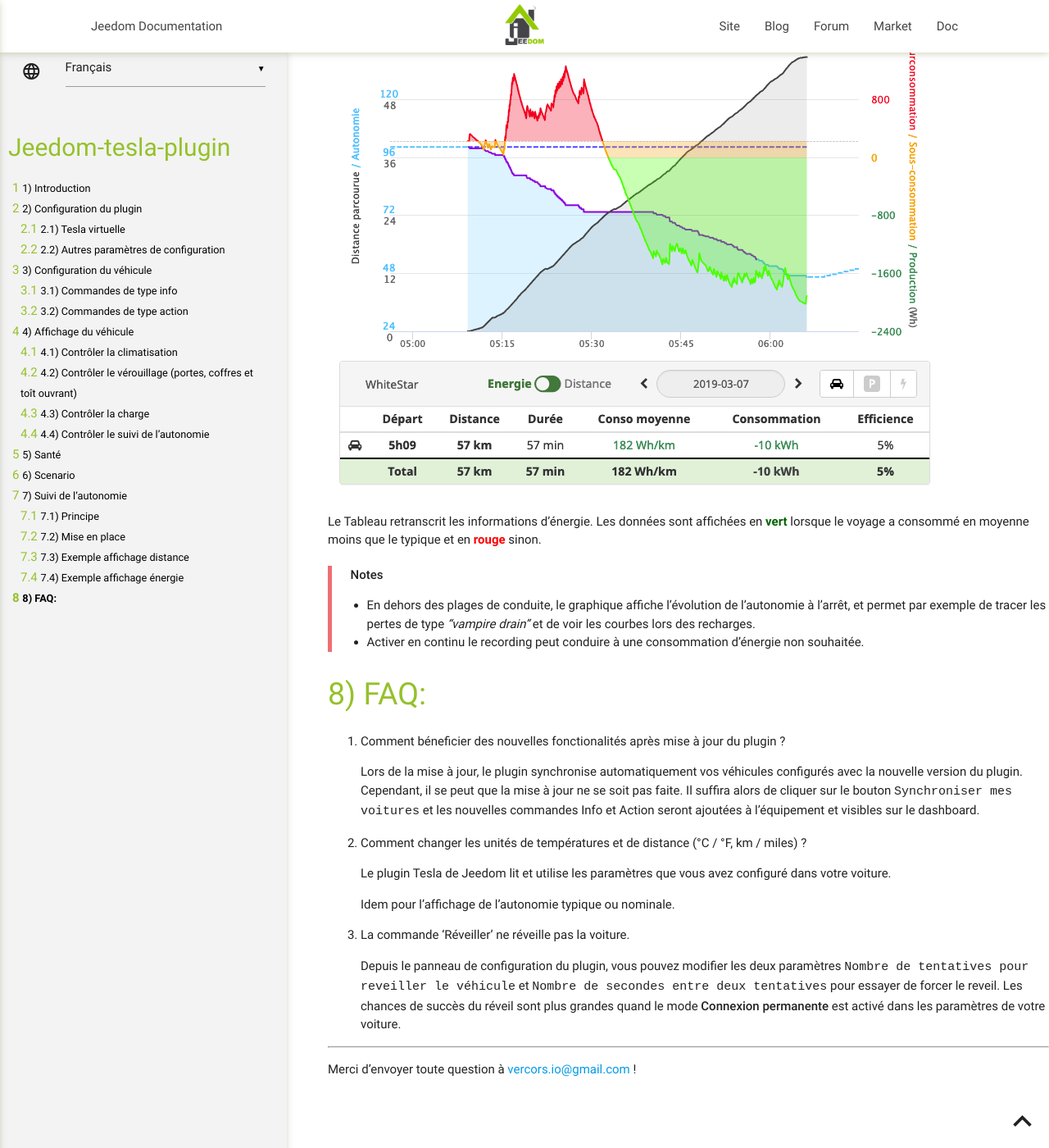
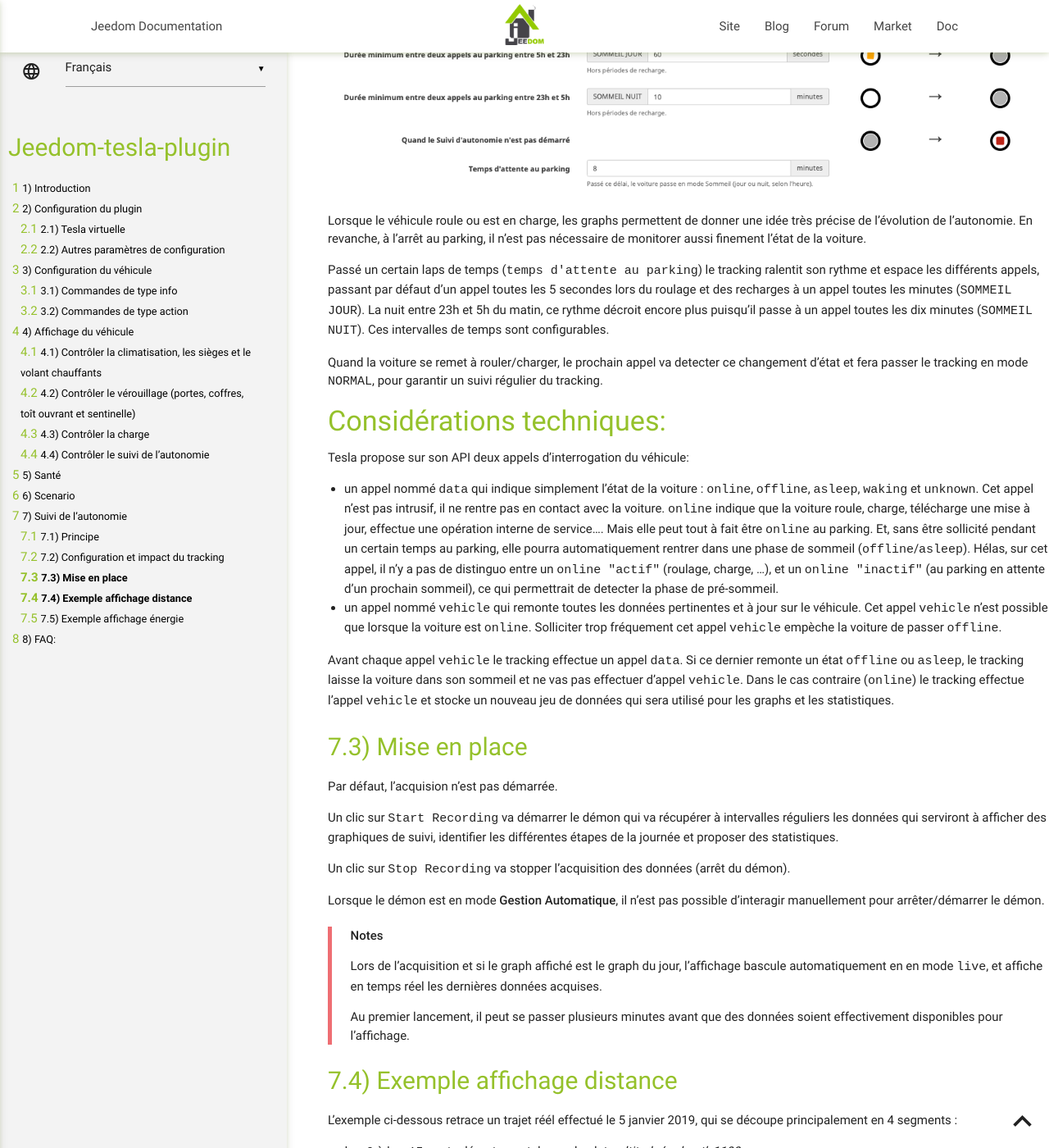
Before and after one commit to vercorsio/jeedom-tesla-plugin, a Jekyll site: the page built from fr_FR/index.md, in a window 1280 px wide and 1400 px high, scrolled down 16808 px. Shown: the whole window at 82% size. Built offline with Jekyll 4.4.1, drawn with Linux system fonts in a browser that asks for light colours; our own code applies the rules of GitHub Pages for plain Markdown files; some of the changed text lies outside the part shown.

Commit message:
Update doc and change log for version 1.8.0

```diff
--- a/fr_FR/index.md
+++ b/fr_FR/index.md
@@ -89,6 +89,8 @@
 
 ![config](../images/configPlugin-3.png)
 
+ * __Vehicle Identification Number (VIN)__ : Champ obligatoire qui permet d'identifier de manière unique votre véhicule pour intéragir avec les serveurs Tesla.
+
 ![config](../images/configCar-1.png)
 Le __Suivi de l'autonomie__ en mode `énergie` nécessite quelques informations liées à la batterie, telle que:
 
@@ -177,24 +179,41 @@
 
 L'odomètre est historisé, ce qui permet d'obtenir le graphique des km parcourus.
 
-Contrôler la climatisation
+Par défaut, le widget est mis à jour toutes les heures entre 5h du matin et 23h. Il est possible de désactiver cette mise à jour en décochant "Activer" en face de "cronHourly"
+
+![cronHourly](../images/widget-cronHourly.png)
+
+Contrôler la climatisation, les sièges et le volant chauffants
 --
 
 | Bouton | Description | Un clic sur ce bouton va ... |
 | --- | --- | --: |
 | ![clim off](../images/clim_off.png) | La climatisation est éteinte | _... allumer la climatisation_ |
 | ![clim on](../images/clim_on.gif) | La climatisation est allumée | _... éteindre la climatisation_ |
+| ![heaters on](../images/seat_heaters_on.png) | Le volant ou un des sièges chauffants est allumé | _... ouvrir le panneau de contrôle des sièges chauffants_ |
+| ![heaters off](../images/seat_heaters_off.png) | Aucun des sièges chauffants ni le volant n'est allumé | _... ouvrir le panneau de contrôle des sièges chauffants_ |
 
 Il est possible de modifier la température cible de la climatisation en utilisant un widget secifique, comme décrit dans l'animation ci-dessous:
 
+
 ![clim on](../images/setTemps.gif)
-> **Note**
+
+Après avoir cliqué sur l'icone de siège, il est possible de contrôler le niveau de chauffage des sièges et du volant. Le nombre de rangées affiché dépend de la configuration du véhicule. Egalement, si le volant est chauffant, il est activable via ce panneau de contrôle.
+
+Le bouton OFF permet de tout éteindre. Le bouton OK permet de valider les choix faits pour chacun des sièges et du volant:
+
+
+![heaters](../images/SeatHeaters.gif)
+
+
+> **Notes**
 >
 > A cause d'une limitation dans l'API Tesla, il n'est possible de configurer des températures différentes pour le conducteur et le passager que lorsque les températures sont déjà non synchronisées dans le véhicule (SYNC désactivé).
 >
+> L'accès au sièges chauffants n'est possible que si la climatisation est allumée.
 
 
-Contrôler le vérouillage (portes, coffres et toît ouvrant)
+Contrôler le vérouillage (portes, coffres, toît ouvrant et sentinelle)
 --
 
 | Bouton | Description |  Un clic sur ce bouton va ... |
@@ -202,11 +221,13 @@
 | ![lockOn](../images/locked.png) | La voiture est fermée | _... dévérouiller les portes_ |
 | ![lockOff](../images/unlocked.png) | La voiture est ouverte | _... vérouiller les portes_ |
 | ![frunkOff](../images/frunk_off.png) | Le coffre avant est fermé | _... dévérouiller le frunk_ |
-| ![frunkOn](../images/frunk_on.png) | Le coffre avant est ouvert | _...  être sans effet_ |
+| ![frunkOn](../images/frunk_on.png) | Le coffre avant est ouvert | _... être sans effet_ |
 | ![trunkOff](../images/trunk_off.png) | Le coffre arrière est fermé | _... ouvrir le coffre_ |
-| ![trunkOn](../images/trunk_on.png) | Le coffre arrière est ouvert | _...  fermer le coffre_ |
+| ![trunkOn](../images/trunk_on.png) | Le coffre arrière est ouvert | _... fermer le coffre_ |
 | ![panoOff](../images/pano_off.png) | Le toît panoramique est fermé | _... ouvrir le toît panoramique_ |
-| ![panoOn](../images/pano_on.png) | Le toît panoramique est ouvert | _...  fermer le toît panoramique_ |
+| ![panoOn](../images/pano_on.png) | Le toît panoramique est ouvert | _... fermer le toît panoramique_ |
+| ![panoOn](../images/sentry_off.png) | Le mode sentinelle est désactivé | _... active le mode sentinelle_ |
+| ![panoOn](../images/sentry_on.gif) | Le mode sentinelle est activé | _... désactive le mode sentinelle_ |
 
 Contrôler la charge
 --
@@ -219,6 +240,7 @@
 | ![charPau](../images/charging_Pause.png) | La recharge a été manuellement arrétée | _... reprendre la recharge_
 | ![charCom](../images/charging_Complete.png) | La recharge est terminée | ... _être sans effet_
 | ![charNul](../images/charging_Null.png) | Etat de recharge indéterminée | ... _être sans effet_
+| ![panoOn](../images/charge_door.gif) | Ouverture de la trappe de recharge | _... ferme/ouvre la trappe de recharge_ |
 
 Contrôler le suivi de l'autonomie
 --
@@ -227,11 +249,13 @@
 | --- | --- | ---: |
 | ![track](../images/tracking_off.png) | Le suivi de l'autonomie est arrêté | _... démarre le suivi de l'autonomie_
 | ![track](../images/tracking_on.gif) | Le suivi de l'autonomie est démarré | _... arrête le suivi de l'autonomie_
+| ![track](../images/tracking_sommeil_jour.gif) | Le suivi de l'autonomie est démarré en mode SOMMEIL jour| _... arrête le suivi de l'autonomie_
+| ![track](../images/tracking_sommeil_nuit.gif) | Le suivi de l'autonomie est démarré en mode SOMMEIL nuit| _... arrête le suivi de l'autonomie_
 | ![track](../images/tracking_auto.png) | Le suivi de l'autonomie est démarré et géré par Jeedom | _être sans effet_
 
 > **Note**
 >
-> Si dans la configuration du plugin la **Gestion Automatique** du démon est activé, Jeedom cherchera a redémarrer le démon s'il est arrêté. Il est donc conseillé de désactiver la **Gestion Automatique**.
+> Si dans la configuration du plugin la **Gestion Automatique** du démon est activé, Jeedom cherchera à redémarrer le démon s'il est arrêté. Vous pouvez donc laisser Jeedom garantir que le `tracking` est actif en permanance (**Gestion Automatique**) ou le démarrer et l'arrêter manuellement.
 
 Pour modifier depuis le dashboard la limite de charge, il suffit de délacer le curseur sur le graph de la batterie. Le pourcentage ainsi que le nombre approximatif de kilomètres seront affichés:
 
@@ -281,32 +305,60 @@
 Suivi de l'autonomie
 ==
 
+Note: Le *Suivi de l'autonomie* est aussi appelé *Range Tracking* ou simplement *tracking*.
+
 Principe
 --
 
 Le panneau **suivi de l'autonomie** permet au conducteur de comprendre l'influence de sa conduite et de l'environement sur l'autonomie du véhicule, pour chacune des Tesla activées dans votre Jeedom.
 
-Cela permet de comprendre comment évolue l'autonomie restante au fil des trajets, des charges et temps de repos, ou de voir l'énérgie consommée lors des trajets, et l'énérgie emmagasinée lors de recharges.
+Cela permet de comprendre comment évolue l'autonomie restante au fil des trajets, des charges et temps de repos, ou de voir l'énergie consommée lors des trajets, et l'énergie emmagasinée lors de recharges.
 
-Ce 'tracking' s'appuie sur des données acquises depuis les Servers Tesla via un cron qui est démarré et arrêté depuis le panneau. Les données sont stockées en **local** sur votre serveur Jeedom.
+Ce 'tracking' s'appuie sur des données acquises depuis les Servers Tesla via un démon qui est démarré et arrêté depuis le panneau. Les données sont stockées en **local** sur votre serveur Jeedom.
 
 Un graphique retrace l'évolution de l'autonomie ou de l'énergie au cours d'une journée et un calendrier permet de consulter l'historique des graphiques.
 
 > **Notes**
 >
-> * Pratique, la version mobile permet de suivre l'évolution de l'autonomie ou de l'énérgie tout en conduisant !
+> * Pratique, la version mobile permet de suivre l'évolution de l'autonomie ou de l'énergie tout en conduisant !
 >
 > * Pour accéder directement à la vue `Tesla` depuis la version Mobile sans jongler avec les menus, il est possible de définir `Tesla` comme vue "Mobile" par défaut dans la configuration du profil (Menu `User` -> `Profil Admin` -> Onglet `Interface`)
 >
 > * Le suivi de l'autonomie peut être programmé via un scénario.
 
+
+
+
+
+Configuration et impact du tracking
+--
+
+![tracking-graph](../images/tracking-settings.png)
+
+Lorsque le véhicule roule ou est en charge, les graphs permettent de donner une idée très précise de l'évolution de l'autonomie. En revanche, à l'arrêt au parking, il n'est pas nécessaire de monitorer aussi finement l'état de la voiture.
+
+Passé un certain laps de temps (`temps d'attente au parking`) le tracking ralentit son rythme et espace les différents appels, passant par défaut d'un appel toutes les 5 secondes lors du roulage et des recharges à un appel toutes les minutes (`SOMMEIL JOUR`). La nuit entre 23h et 5h du matin, ce rythme décroit encore plus puisqu'il passe à un appel toutes les dix minutes (`SOMMEIL NUIT`).
+Ces intervalles de temps sont configurables.
+
+Quand la voiture se remet à rouler/charger, le prochain appel va detecter ce changement d'état et fera passer le tracking en mode `NORMAL`, pour garantir un suivi régulier du tracking.
+
+#### Considérations techniques:
+Tesla propose sur son API deux appels d'interrogation du véhicule:
+ - un appel nommé `data` qui indique simplement l'état de la voiture : `online`, `offline`, `asleep`, `waking` et `unknown`. Cet appel n'est pas intrusif, il ne rentre pas en contact avec la voiture. `online` indique que la voiture roule, charge, télécharge une mise à jour, effectue une opération interne de service.... Mais elle peut tout à fait être `online` au parking. Et, sans être sollicité pendant un certain temps au parking, elle pourra automatiquement rentrer dans une phase de sommeil (`offline`/`asleep`). Hélas, sur cet appel, il n'y a pas de distinguo entre un `online "actif"` (roulage, charge, ...), et un `online "inactif"` (au parking en attente d'un prochain sommeil), ce qui permettrait de detecter la phase de pré-sommeil.
+- un appel nommé `vehicle` qui remonte toutes les données pertinentes et à jour sur le véhicule. Cet appel `vehicle` n'est possible que lorsque la voiture est `online`. Solliciter trop fréquement  cet appel `vehicle` empèche la voiture de passer `offline`.
+
+Avant chaque appel `vehicle` le tracking effectue un appel `data`. Si ce dernier remonte un état `offline` ou `asleep`, le tracking laisse la voiture dans son sommeil et ne vas pas effectuer d'appel `vehicle`. Dans le cas contraire (`online`) le tracking effectue l'appel `vehicle` et stocke un nouveau jeu de données qui sera utilisé pour les graphs et les statistiques.
+
+
 Mise en place
 --
 Par défaut, l'acquision n'est pas démarrée.
 
-Un clic sur `Start Recording` va démarrer le cron qui va récupérer à intervalles réguliers les données qui serviront à afficher des graphiques de suivi, identifier les différentes étapes de la journée et proposer des statistiques.
+Un clic sur `Start Recording` va démarrer le démon qui va récupérer à intervalles réguliers les données qui serviront à afficher des graphiques de suivi, identifier les différentes étapes de la journée et proposer des statistiques.
 
-Un clic sur `Stop Recording` va stopper l'acquisition des données (arrêt du cron).
+Un clic sur `Stop Recording` va stopper l'acquisition des données (arrêt du démon).
+
+Lorsque le démon est en mode **Gestion Automatique**, il n'est pas possible d'interagir manuellement pour arrêter/démarrer le démon.
 
 > **Notes**
 >
```
Also changed, not shown: en_US/changelog.md (+34 -1 lines), fr_FR/changelog.md (+35 -1 lines), images/charge_door.gif (added), images/seat_heaters_off.png (added), images/seat_heaters_on.png (added), images/sentry_off.png (added), images/sentry_on.gif (added), images/tracking-settings.png (added), images/tracking_off.png (added), images/tracking_on.gif (added), images/tracking_sommeil_jour.gif (added), images/tracking_sommeil_nuit.gif (added), images/widget-cronHourly.png (added), 1 other file.
